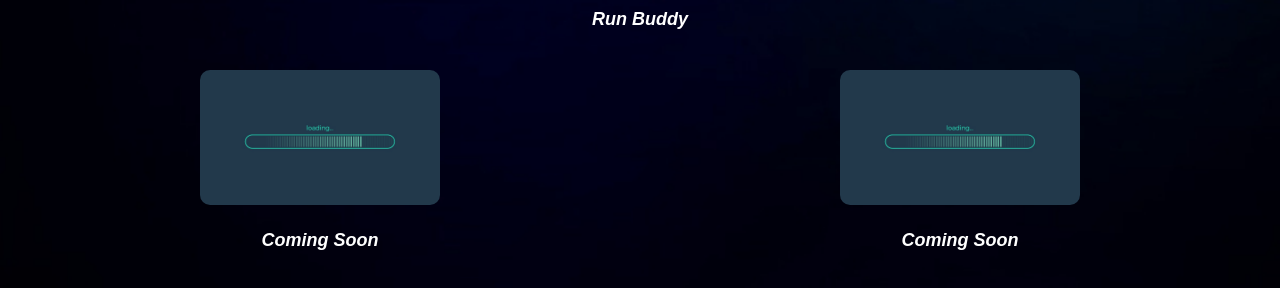
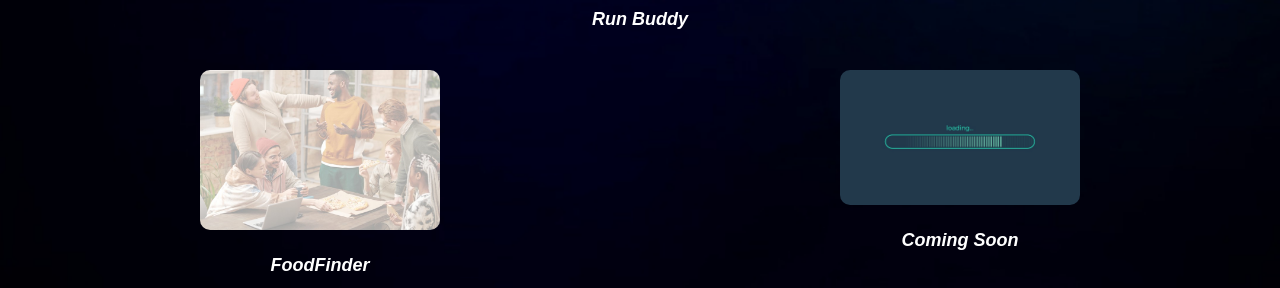
Before and after one commit to loganpalmer95/logan-palmers-portfolio, a plain HTML site: page index.html in a window 1280 px wide. Shown: the part 799-1087 px from the top of the page. Drawn offline with Linux system fonts and the light colour scheme.

Commit message:
added new project to portfolio

```diff
--- a/assets/css/style.css
+++ b/assets/css/style.css
@@ -123,12 +123,12 @@
       height: auto;
       border-radius: 10px;
   }
-.pending-1 {
+.food-finder {
     margin: 10px;
     flex: 3;
 }
 
-.pending-1 img {
+.food-finder img {
     width: 40%;
     height: auto;
     border-radius: 10px;
--- a/index.html
+++ b/index.html
@@ -65,12 +65,12 @@
             <a href="https://loganpalmer95.github.io/run-buddy/">Run Buddy</a>
         </p>
     </div>
-    <div class="pending-1">
+    <div class="food-finder">
         <p>
-            <img src="./assets/images/loading.jpg" alt="Loading Image"/>
+            <img src="./assets/images/food-finder.jpg" alt="Food-Finder-App"/>
         </p>
         <p>
-            <a href="/">Coming Soon</a>
+            <a href="https://loganpalmer95.github.io/group-project/">FoodFinder</a>
         </p>
     </div>
     <div class="pending-2">
```
Also changed, not shown: assets/images/food-finder.jpg (added).
